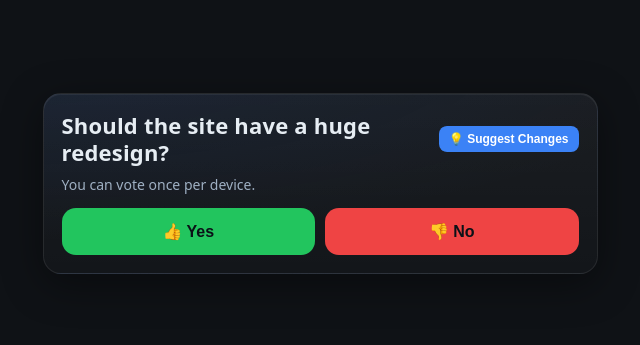
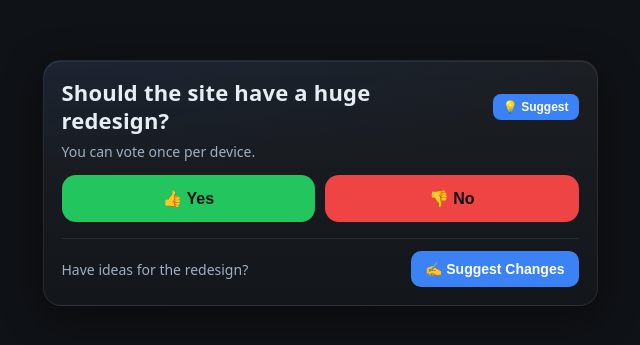
Before and after one commit to StaticQuasar931/votingforredesign, a plain HTML site: page index.html in a window 1280 px wide. Shown: the part 217-562 px from the top of the page, without its empty margins (320-960 px from the left). Drawn offline with Linux system fonts and the light colour scheme; no server answers.

Commit message:
Update index.html
added suggestion google form

```diff
--- a/index.html
+++ b/index.html
@@ -15,32 +15,27 @@
     font-family:system-ui,-apple-system,Segoe UI,Roboto,Helvetica,Arial,"Apple Color Emoji","Segoe UI Emoji";
   }
   .card{
-    width:min(517px,92vw); /* ~3px narrower */
-    padding:18px; /* tighter to fit nicely */
+    width:min(517px,92vw); /* a touch narrower for fit */
+    padding:18px;
     border-radius:18px;
     background: radial-gradient(1200px 300px at -10% -20%,rgba(45,108,223,.12),transparent 60%),
                linear-gradient(180deg,rgba(255,255,255,.05),rgba(255,255,255,.02));
     border:1px solid rgba(255,255,255,.08);
     box-shadow:0 10px 40px rgba(0,0,0,.4), inset 0 1px 0 rgba(255,255,255,.06);
   }
-  /* Header row ensures no overlap */
-  .header{
-    display:flex; align-items:center; gap:12px;
+  .header{display:flex; align-items:center; gap:12px}
+  .title{
+    flex:1 1 auto; min-width:0;
+    font-size:clamp(18px,2.4vw,22px); font-weight:800; letter-spacing:.2px; margin:0; line-height:1.25;
   }
-  .title{
-    flex:1 1 auto; min-width:0; /* allow shrinking without overlap */
-    font-size:clamp(18px,2.4vw,22px); font-weight:800; letter-spacing:.2px; margin:0;
-    line-height:1.25;
-  }
-  .suggest-btn{
+  .suggest-top{
     flex:0 0 auto;
     padding:6px 10px; font-size:12px; font-weight:600;
     border-radius:8px; background:var(--link); color:#fff; border:none; cursor:pointer;
-    transition:background .15s ease, transform .06s ease;
-    white-space:nowrap;
+    transition:background .15s ease, transform .06s ease; white-space:nowrap;
   }
-  .suggest-btn:hover{background:#2563eb;transform:translateY(-1px)}
-  .suggest-btn:active{transform:translateY(0)}
+  .suggest-top:hover{background:#2563eb;transform:translateY(-1px)}
+  .suggest-top:active{transform:translateY(0)}
   .sub{color:var(--muted);margin:8px 0 14px;font-size:14px}
   .row{display:grid;grid-template-columns:1fr 1fr;gap:10px}
   button.vote{
@@ -55,11 +50,22 @@
   .msg{margin-top:12px;padding:10px 12px;border-radius:12px;font-size:14px;display:none}
   .ok{background:rgba(45,108,223,.14);border:1px solid rgba(45,108,223,.35)}
   .warn{background:rgba(239,68,68,.14);border:1px solid rgba(239,68,68,.35)}
-
-  /* Extra safety so small screens don't wrap awkwardly */
-  @media (max-width: 360px){
-    .suggest-btn{padding:6px 8px; font-size:11px}
-    .title{font-size:18px}
+  /* Bottom full-width CTA area */
+  .divider{height:1px;background:rgba(255,255,255,.08);margin:16px 0 12px}
+  .cta{
+    display:flex; gap:10px; align-items:center; justify-content:space-between; flex-wrap:wrap;
+  }
+  .cta-text{color:var(--muted); font-size:14px}
+  .cta-btn{
+    padding:10px 14px; font-size:14px; font-weight:700; border-radius:10px; border:none;
+    background:var(--link); color:#fff; cursor:pointer; transition:background .15s ease, transform .06s ease;
+  }
+  .cta-btn:hover{background:#2563eb; transform:translateY(-1px)}
+  .cta-btn:active{transform:translateY(0)}
+  .cta a{ text-decoration:none }
+  @media (max-width:420px){
+    .cta{flex-direction:column; align-items:stretch}
+    .cta-btn{width:100%}
   }
 </style>
 </head>
@@ -68,8 +74,8 @@
 <div class="card" role="region" aria-labelledby="h">
   <div class="header">
     <h1 id="h" class="title">Should the site have a huge redesign?</h1>
-    <a href="https://sites.google.com/view/staticquasar931/google-form" target="_blank" rel="noopener">
-      <button class="suggest-btn" type="button">💡 Suggest Changes</button>
+    <a href="https://docs.google.com/forms/d/e/1FAIpQLSfWkJmq5rk10-AETybm7hJPQ2M75gMGm2OWsbiS_XrqMI9l0g/viewform?usp=header" target="_blank" rel="noopener">
+      <button class="suggest-top" type="button">💡 Suggest</button>
     </a>
   </div>
 
@@ -81,6 +87,15 @@
   </div>
 
   <div id="msg" class="msg ok" role="status" aria-live="polite"></div>
+
+  <!-- Bottom full-width section -->
+  <div class="divider"></div>
+  <div class="cta">
+    <span class="cta-text">Have ideas for the redesign?</span>
+    <a href="https://docs.google.com/forms/d/e/1FAIpQLSfWkJmq5rk10-AETybm7hJPQ2M75gMGm2OWsbiS_XrqMI9l0g/viewform?usp=header" target="_blank" rel="noopener">
+      <button class="cta-btn" type="button">✍️ Suggest Changes</button>
+    </a>
+  </div>
 </div>
 
 <script type="module">
@@ -131,7 +146,7 @@
   const already = localStorage.getItem(LOCK_KEY);
   if (already){ lock(already); }
 
-  // Ensure the tally doc exists (reads are allowed on /polls in Option A rules)
+  // Ensure the tally doc exists (reads allowed for /polls in your rules)
   (async () => {
     const tallyDoc = doc(db, "polls", POLL_ID);
     const snap = await getDoc(tallyDoc);
@@ -171,14 +186,14 @@
     }
   }
 
+  // Transaction that matches your Option-A rules and avoids reads to votes/*
   async function finalizeUpload(choice){
     const voteDoc  = doc(db, "polls", POLL_ID, "votes", deviceId);
     const tallyDoc = doc(db, "polls", POLL_ID);
 
     await runTransaction(db, async (tx) => {
-      // No reads to votes/* to satisfy rules
-      tx.set(voteDoc, { choice, deviceId, votedAt: new Date().toISOString() });
-      tx.update(tallyDoc, { [choice]: increment(1) });
+      tx.set(voteDoc, { choice, deviceId, votedAt: new Date().toISOString() }); // create-once
+      tx.update(tallyDoc, { [choice]: increment(1) }); // strict +1
     });
   }
 
```
